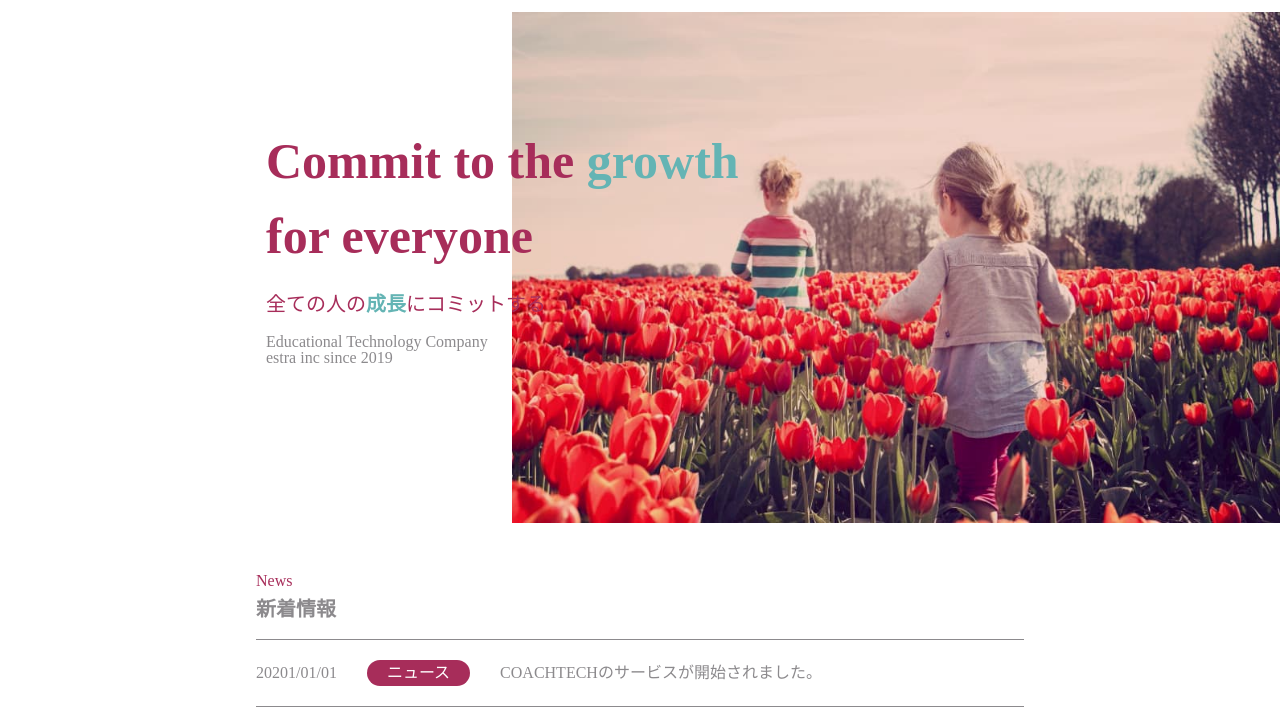
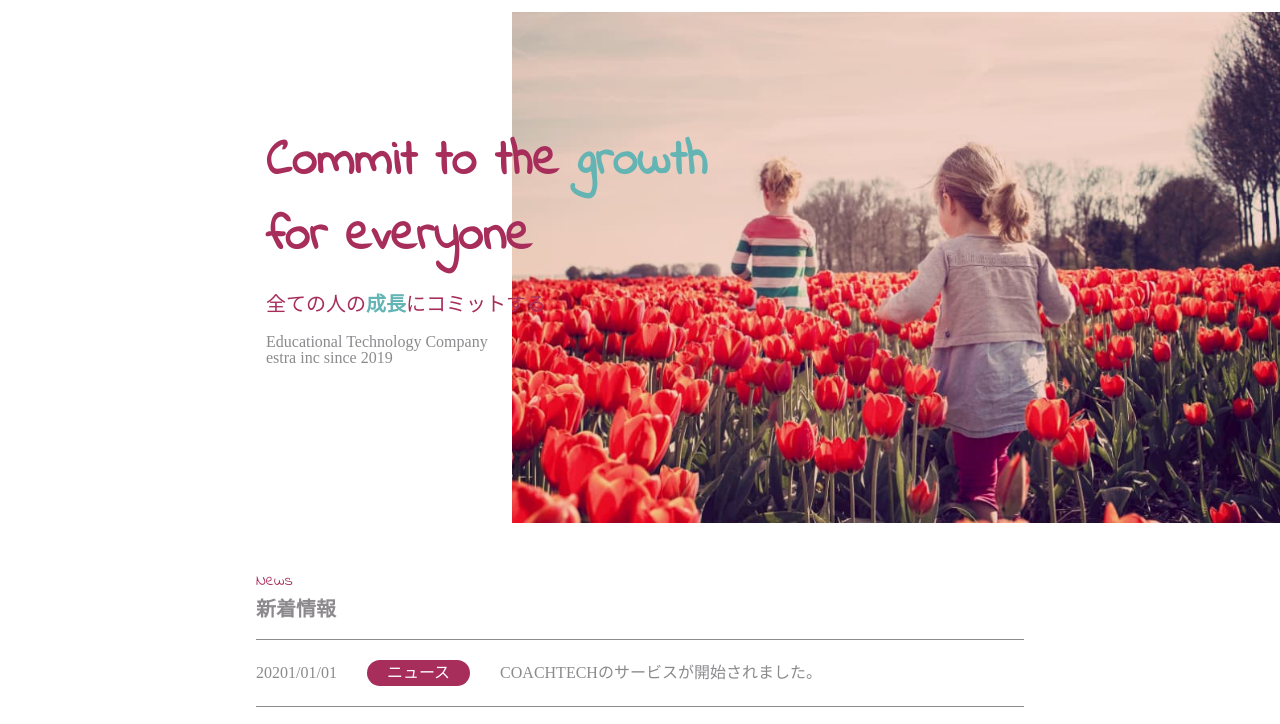
Before and after one commit to chisaki-kajiya/static-design-excercise, a plain HTML site: page index.html in a window 1280 px wide. Shown: the part 55-779 px from the top of the page. Drawn offline with Linux system fonts and the light colour scheme.

Commit message:
add google fonts

```diff
--- a/css/style.css
+++ b/css/style.css
@@ -53,6 +53,7 @@
   font-size: 50px;
   line-height: 150%;
   padding: 10px;
+  font-family: 'Indie Flower', cursive;
 }
 
 .firstview_title_bottom {
@@ -82,6 +83,7 @@
   color: #a72d5a;
   font-size: 16px;
   padding-bottom: 10px;
+  font-family: 'Indie Flower', cursive;
 }
 
 .title_bottom {
--- a/index.html
+++ b/index.html
@@ -4,9 +4,12 @@
     <meta charset="UTF-8">
     <meta http-equiv="X-UA-Compatible" content="IE=edge">
     <meta name="viewport" content="width=device-width, initial-scale=1.0">
+    <title>COACHTECH</title>
     <link rel="stylesheet" href="css/reset.css">
     <link rel="stylesheet" href="css/style.css">
-    <title>COACHTECH</title>
+    <link rel="preconnect" href="https://fonts.googleapis.com">
+    <link rel="preconnect" href="https://fonts.gstatic.com" crossorigin>
+    <link href="https://fonts.googleapis.com/css2?family=Indie+Flower&display=swap" rel="stylesheet">
   </head>
   <body>
     <header>
```
